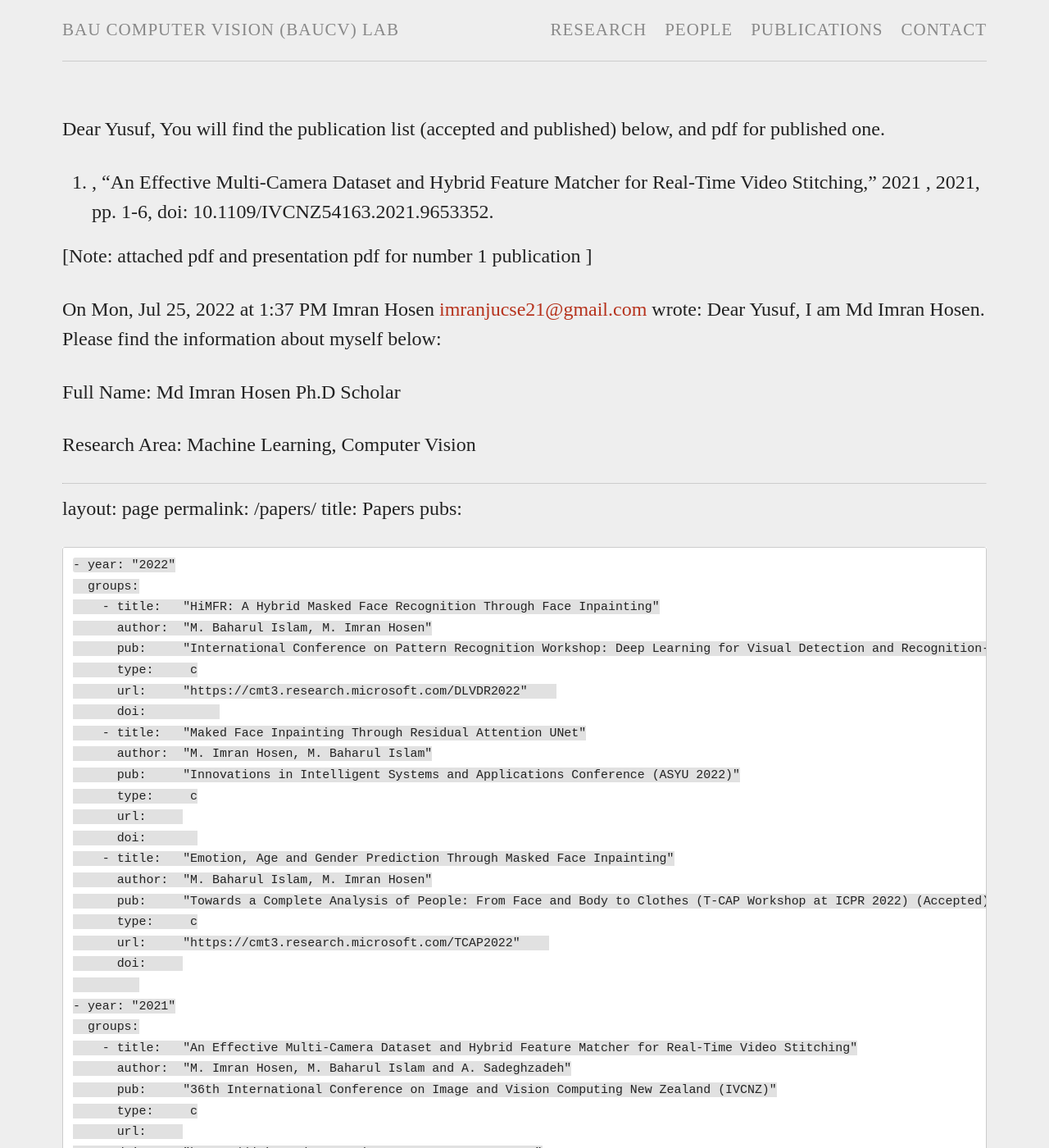
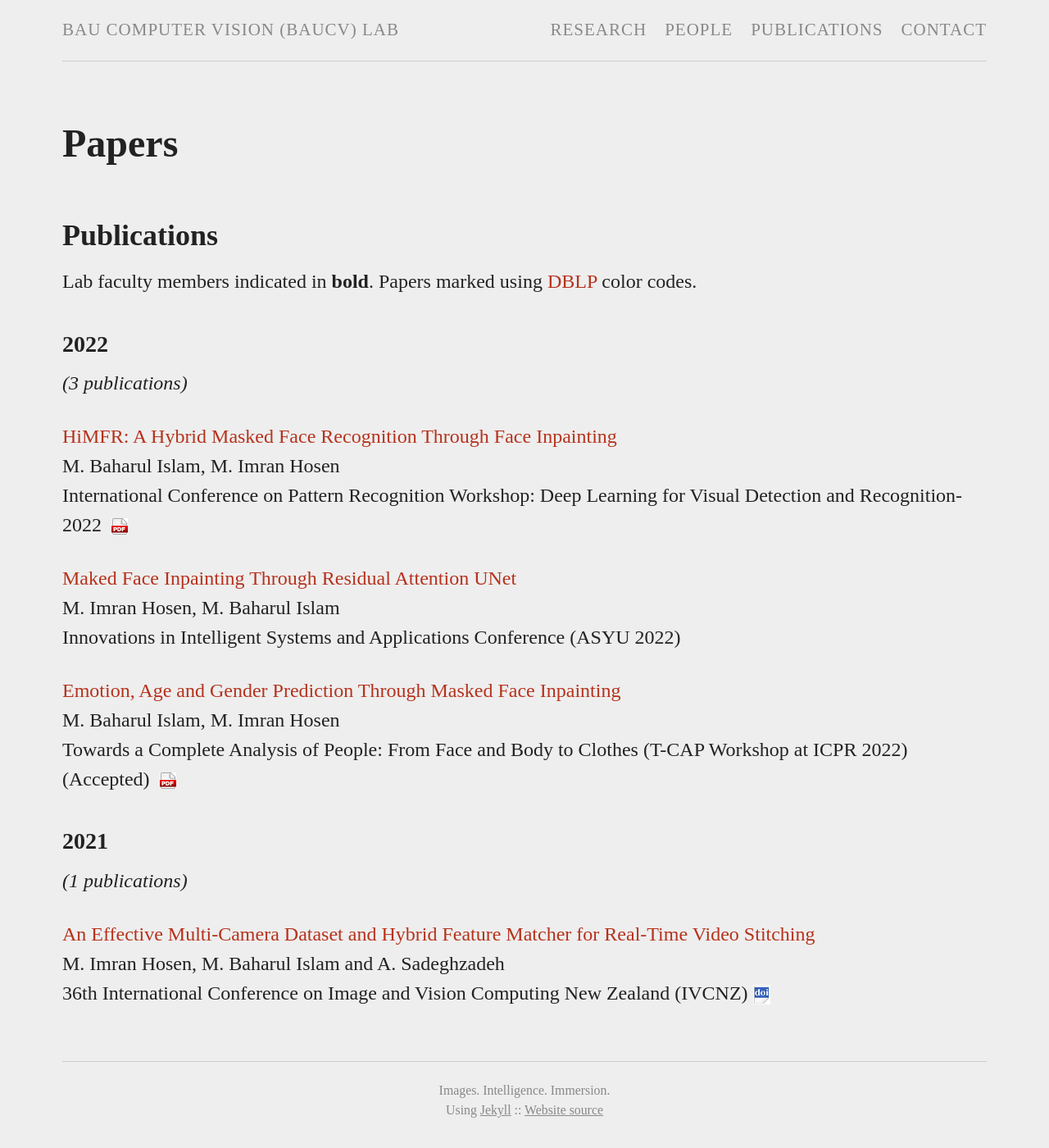
Before and after one commit to baucomputervision/baucomputervision.github.io, a Jekyll site: the page built from papers.md, in a window 1280 px wide and 1400 px high. Shown: the whole window at 82% size. Built offline with Jekyll 4.4.1, drawn with Linux system fonts in a browser that asks for light colours; our own code applies the rules of GitHub Pages for plain Markdown files; some of the changed text lies outside the part shown.

Commit message:
update papers 2

```diff
--- a/papers.md
+++ b/papers.md
@@ -1,22 +1,3 @@
-Dear Yusuf,
-You will find the publication list (accepted and published) below, and pdf for published one.
-
-1.      , "An Effective Multi-Camera Dataset and Hybrid Feature Matcher for Real-Time Video Stitching," 2021 , 2021, pp. 1-6, doi: 10.1109/IVCNZ54163.2021.9653352.
-
-[Note: attached pdf and presentation pdf for number 1 publication ]
-
-On Mon, Jul 25, 2022 at 1:37 PM Imran Hosen <imranjucse21@gmail.com> wrote:
-Dear Yusuf,
-I am Md Imran Hosen. Please find the information about myself below:
-
-Full Name: Md Imran Hosen
-Ph.D Scholar
-
-Research Area:
-Machine Learning, Computer Vision
-
-
-
 ---
 layout: page
 permalink: /papers/
```
